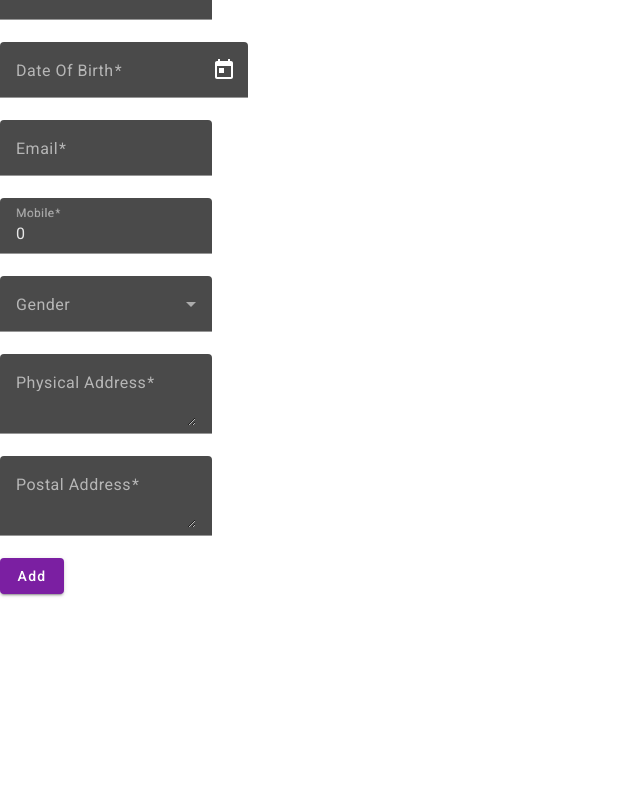
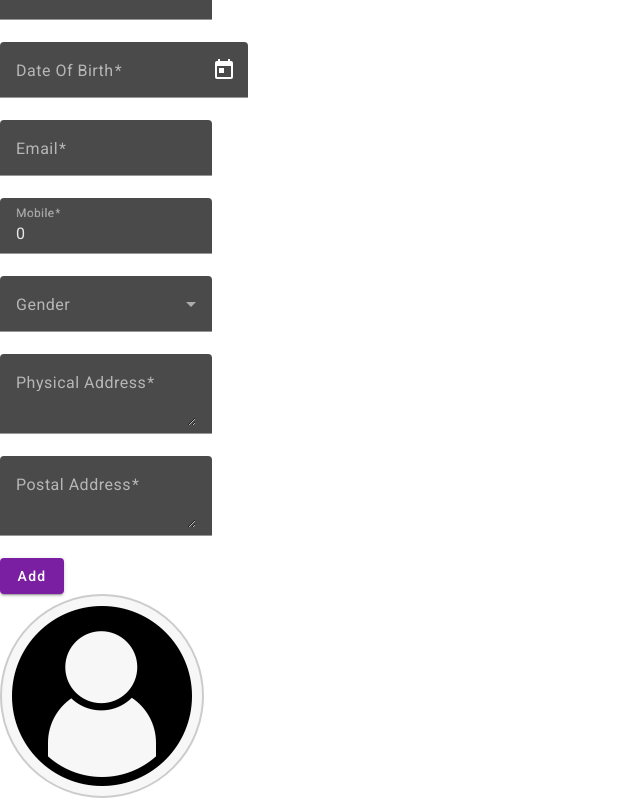
Before and after one commit to SouthxPaw/StudentAdminPortal.UI, an Angular app in the folder student-admin-portal-ui/: page /students/add in a window 1280 px wide. Shown: the part 306-1104 px from the top of the page, without its empty margins (0-640 px from the left). Before the commit the page ends 906 px from the top, so only its background shows below. Built offline with nearby package versions, Linux system fonts and the light colour scheme.

Commit message:
Students can now upload images to their profile

```diff
--- a/student-admin-portal-ui/src/app/students/student.service.ts
+++ b/student-admin-portal-ui/src/app/students/student.service.ts
@@ -55,4 +55,17 @@ export class StudentService {
 
     return this.httpClient.post<Student>(this.baseApiUrl + '/Students/Add', addStudentRequest);
   }
+
+  uploadImage(studentId: string, file: File): Observable<any> {
+    const formData = new FormData();
+    formData.append("profileImage", file);
+
+    return this.httpClient.post(this.baseApiUrl + '/Students/' + studentId + '/upload-image', formData, {
+      responseType: 'text'
+    });
+  }
+
+  getImagePath(relativeImagePath: string) {
+    return `${this.baseApiUrl}/${relativeImagePath}`;
+  }
 }
--- a/student-admin-portal-ui/src/app/students/view-student/view-student.component.css
+++ b/student-admin-portal-ui/src/app/students/view-student/view-student.component.css
@@ -5,3 +5,19 @@
 .mat-form-field{
   width: 100%;
 }
+
+.image-container{
+  width: 200px;
+  height: 200px;
+  background-color: #F7F7F7;
+  border: 2px solid #CCC;
+  border-radius: 50%;
+  display:flex;
+  justify-content: center;
+  align-items: center;
+  overflow: hidden;
+}
+
+.image-container img{
+  width: 200px;
+}
--- a/student-admin-portal-ui/src/app/students/view-student/view-student.component.html
+++ b/student-admin-portal-ui/src/app/students/view-student/view-student.component.html
@@ -15,7 +15,7 @@
   </div>
 
   <div class="row">
-    <div class="col-xs-6">
+    <div class="col-xs-12">
       <!-- Student Details -->
       <form #studentDetailsForm="ngForm">
         <div class="row">
@@ -106,6 +106,17 @@
       </form>
     </div>
     <div class="col-xs-6">
+      <div class="row center-xs">
+        <div class="image-container">
+          <img [src]="displayProfileImageUrl" alt="Profile Image">
+        </div>
+      </div>
+      <div class="row">
+        <div class="col-xs-12 row center-xs mt-1" *ngIf="!isNewStudent">
+          <input hidden type="file" #imageUpload (change)="uploadImage($event)">
+          <button mat-raised-button color="primary" (click)="imageUpload.click()">Change Image</button>
+        </div>
+      </div>
     </div>
   </div>
 </div>
--- a/student-admin-portal-ui/src/app/students/view-student/view-student.component.ts
+++ b/student-admin-portal-ui/src/app/students/view-student/view-student.component.ts
@@ -35,6 +35,7 @@ export class ViewStudentComponent {
   genderList: Gender [] = [];
   isNewStudent = false;
   header = '';
+  displayProfileImageUrl = '';
 
   constructor(private readonly studentService: StudentService,
     private readonly route: ActivatedRoute,
@@ -53,8 +54,7 @@ export class ViewStudentComponent {
       if (this.studentId.toLowerCase() === 'Add'.toLowerCase()){
         this.isNewStudent = true;
         this.header = 'Add New Student';
-
-
+        this.setImage();
       }
       else {
         this.isNewStudent = false;
@@ -64,6 +64,7 @@ export class ViewStudentComponent {
         .subscribe(
           (successResponse) => {
             this.student = successResponse;
+            this.setImage();
           },
         );
 
@@ -71,9 +72,12 @@ export class ViewStudentComponent {
         .subscribe(
           (successResponse) => {
             this.genderList = successResponse;
+          },
+          (errorResponse) => {
+            console.log(errorResponse);
+            this.setImage();
           }
         );
-
       }
     }
 
@@ -138,4 +142,35 @@ export class ViewStudentComponent {
     )
   }
 
+  setImage(): void {
+    if (this.student.profileImageUrl){
+      // Fetch the image url
+      this.displayProfileImageUrl = this.studentService.getImagePath(this.student.profileImageUrl);
+    }
+    else {
+      //Display default
+      this.displayProfileImageUrl = '/assets/user.png';
+    }
+  }
+
+  uploadImage(event: any): void {
+    if (this.studentId){
+      const file: File = event.target.files[0];
+      this.studentService.uploadImage(this.student.id, file)
+      .subscribe(
+        (successResponse) => {
+          this.student.profileImageUrl = successResponse;
+          this.setImage();
+
+          this.snackbar.open('Profile image updated successfully!', undefined, {
+            duration: 2000
+          });
+        },
+        (errorResponse) => {
+          console.log(errorResponse);
+        }
+      );
+    }
+  }
+
 }
```
Also changed, not shown: student-admin-portal-ui/src/assets/user.png (added).
